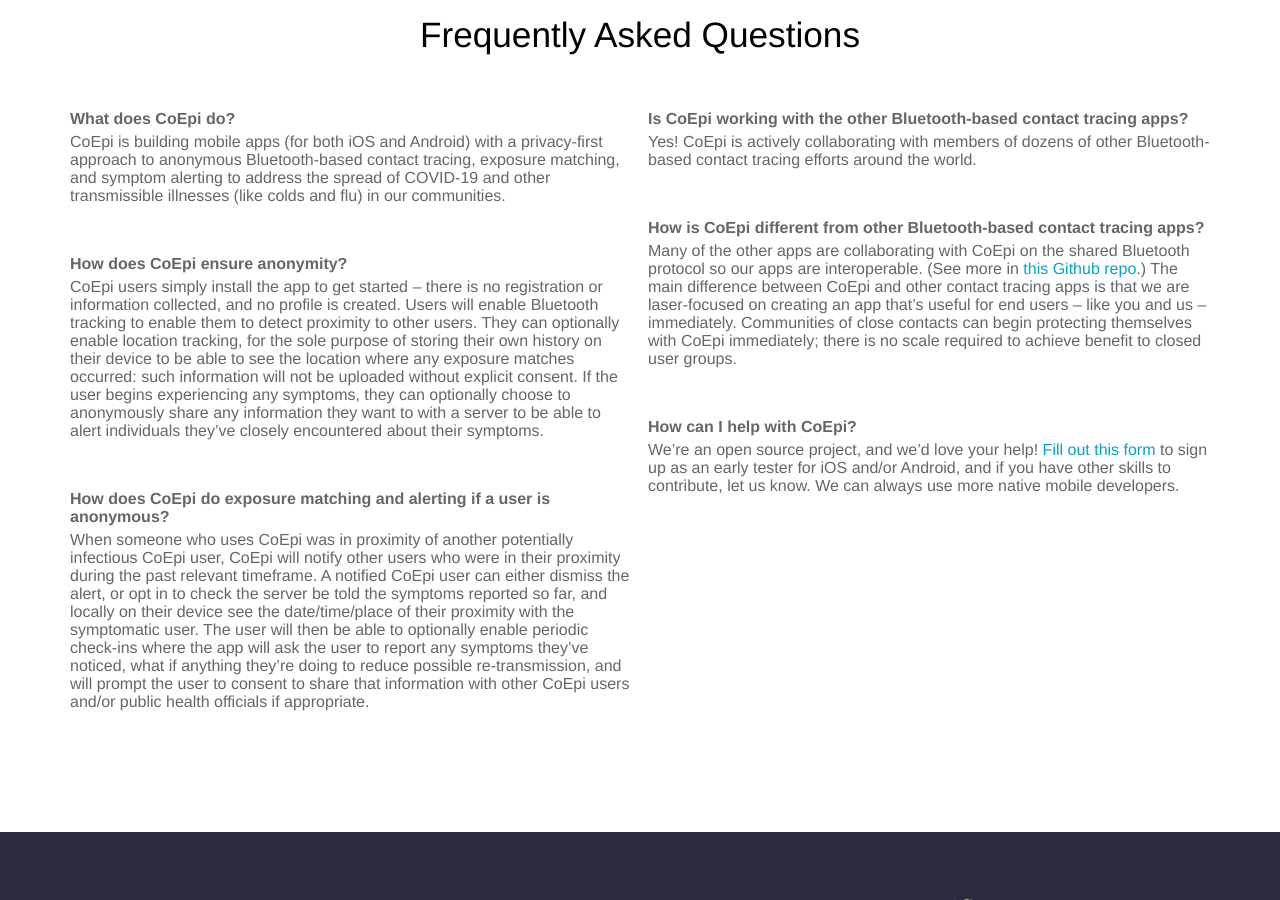
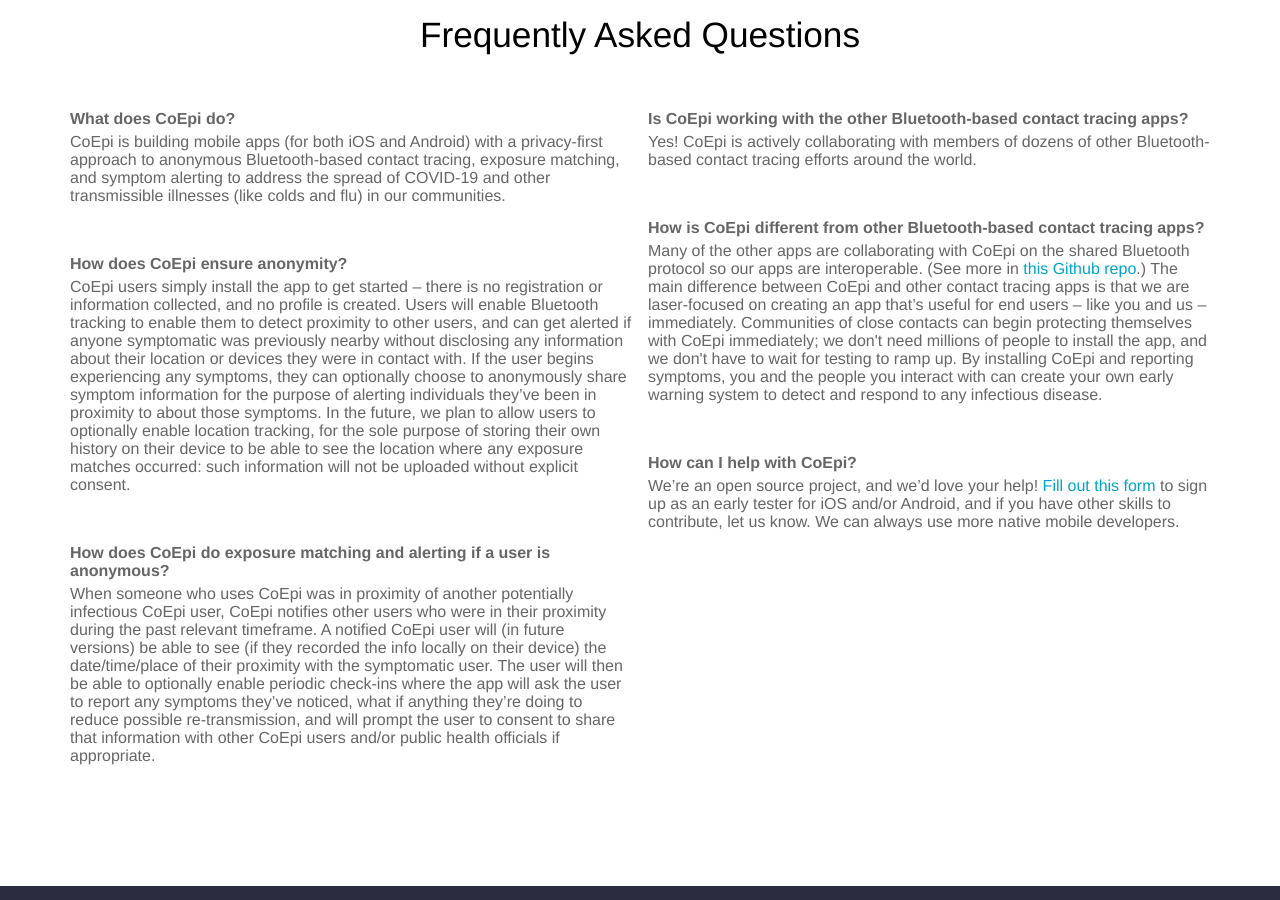
Before and after one commit to Co-Epi/website, a Jekyll site: the page built from faq.html, in a window 1280 px wide and 900 px high, scrolled down 360 px. Built offline with Jekyll 4.4.1, drawn with Linux system fonts in a browser that asks for light colours.

Commit message:
updates to FAQs

```diff
--- a/faq.html
+++ b/faq.html
@@ -6,13 +6,13 @@
   - question: What does CoEpi do?
     answer: CoEpi is building mobile apps (for both iOS and Android) with a privacy-first approach to anonymous Bluetooth-based contact tracing, exposure matching, and symptom alerting to address the spread of COVID-19 and other transmissible illnesses (like colds and flu) in our communities.
   - question: How does CoEpi ensure anonymity?
-    answer: "CoEpi users simply install the app to get started – there is no registration or information collected, and no profile is created. Users will enable Bluetooth tracking to enable them to detect proximity to other users. They can optionally enable location tracking, for the sole purpose of storing their own history on their device to be able to see the location where any exposure matches occurred: such information will not be uploaded without explicit consent. If the user begins experiencing any symptoms, they can optionally choose to anonymously share any information they want to with a server to be able to alert individuals they’ve closely encountered about their symptoms."
+    answer: "CoEpi users simply install the app to get started – there is no registration or information collected, and no profile is created. Users will enable Bluetooth tracking to enable them to detect proximity to other users, and can get alerted if anyone symptomatic was previously nearby without disclosing any information about their location or devices they were in contact with. If the user begins experiencing any symptoms, they can optionally choose to anonymously share symptom information for the purpose of alerting individuals they’ve been in proximity to about those symptoms. In the future, we plan to allow users to optionally enable location tracking, for the sole purpose of storing their own history on their device to be able to see the location where any exposure matches occurred: such information will not be uploaded without explicit consent."
   - question: How does CoEpi do exposure matching and alerting if a user is anonymous?
-    answer: When someone who uses CoEpi was in proximity of another potentially infectious CoEpi user, CoEpi will notify other users who were in their proximity during the past relevant timeframe. A notified CoEpi user can either dismiss the alert, or opt in to check the server be told the symptoms reported so far, and locally on their device see the date/time/place of their proximity with the symptomatic user. The user will then be able to optionally enable periodic check-ins where the app will ask the user to report any symptoms they’ve noticed, what if anything they’re doing to reduce possible re-transmission, and will prompt the user to consent to share that information with other CoEpi users and/or public health officials if appropriate.
+    answer: When someone who uses CoEpi was in proximity of another potentially infectious CoEpi user, CoEpi notifies other users who were in their proximity during the past relevant timeframe. A notified CoEpi user will (in future versions) be able to see (if they recorded the info locally on their device) the date/time/place of their proximity with the symptomatic user. The user will then be able to optionally enable periodic check-ins where the app will ask the user to report any symptoms they’ve noticed, what if anything they’re doing to reduce possible re-transmission, and will prompt the user to consent to share that information with other CoEpi users and/or public health officials if appropriate.
   - question: Is CoEpi working with the other Bluetooth-based contact tracing apps?
     answer: Yes! CoEpi is actively collaborating with members of dozens of other Bluetooth-based contact tracing efforts around the world.
   - question: How is CoEpi different from other Bluetooth-based contact tracing apps?
-    answer: Many of the other apps are collaborating with CoEpi on the shared Bluetooth protocol so our apps are interoperable. (See more in <a href="https://github.com/Co-Epi/CEN">this Github repo</a>.) The main difference between CoEpi and other contact tracing apps is that we are laser-focused on creating an app that’s useful for end users – like you and us – immediately. Communities of close contacts can begin protecting themselves with CoEpi immediately; there is no scale required to achieve benefit to closed user groups.
+    answer: Many of the other apps are collaborating with CoEpi on the shared Bluetooth protocol so our apps are interoperable. (See more in <a href="https://github.com/Co-Epi/CEN">this Github repo</a>.) The main difference between CoEpi and other contact tracing apps is that we are laser-focused on creating an app that’s useful for end users – like you and us – immediately. Communities of close contacts can begin protecting themselves with CoEpi immediately; we don't need millions of people to install the app, and we don't have to wait for testing to ramp up. By installing CoEpi and reporting symptoms, you and the people you interact with can create your own early warning system to detect and respond to any infectious disease.
   - question: How can I help with CoEpi?
     answer: We’re an open source project, and we’d love your help! <a href="https://forms.gle/MLeKz9nerPvX8fwC8">Fill out this form</a> to sign up as an early tester for iOS and/or Android, and if you have other skills to contribute, let us know. We can always use more native mobile developers.
 
```
